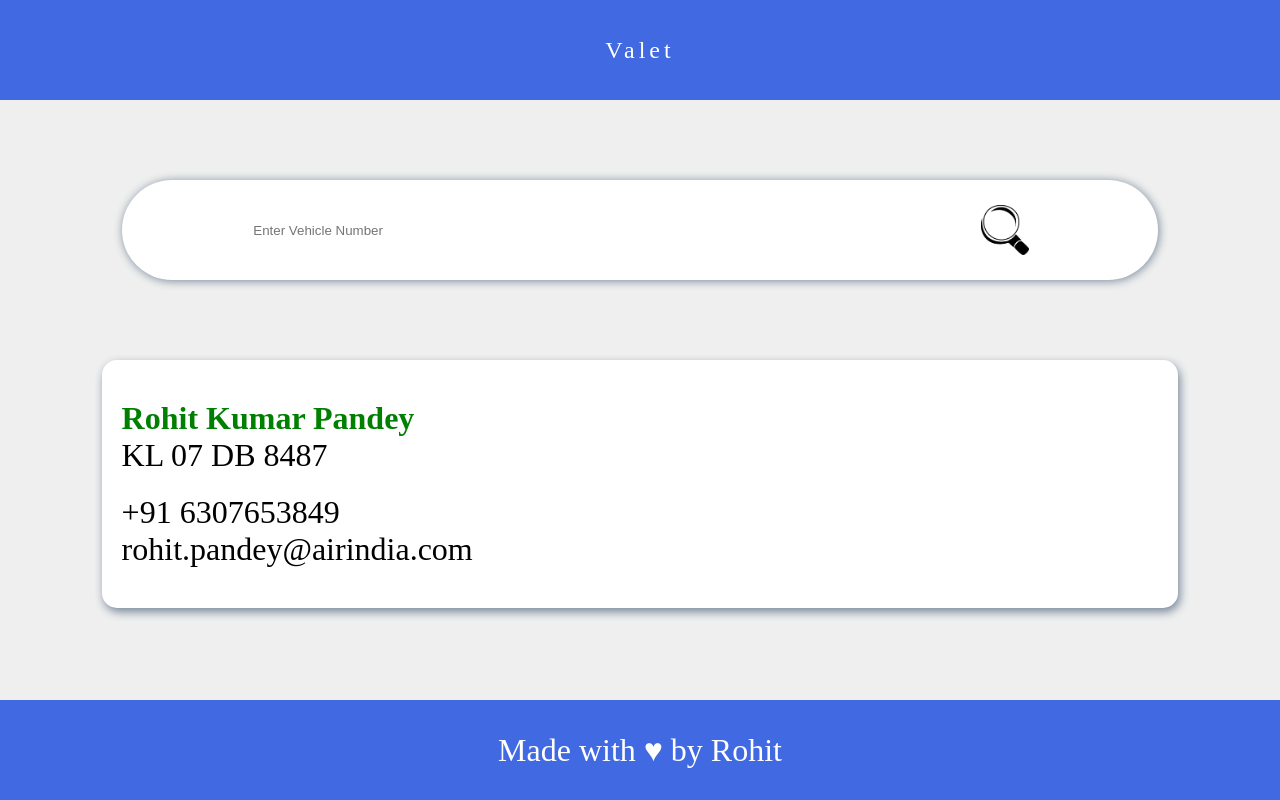
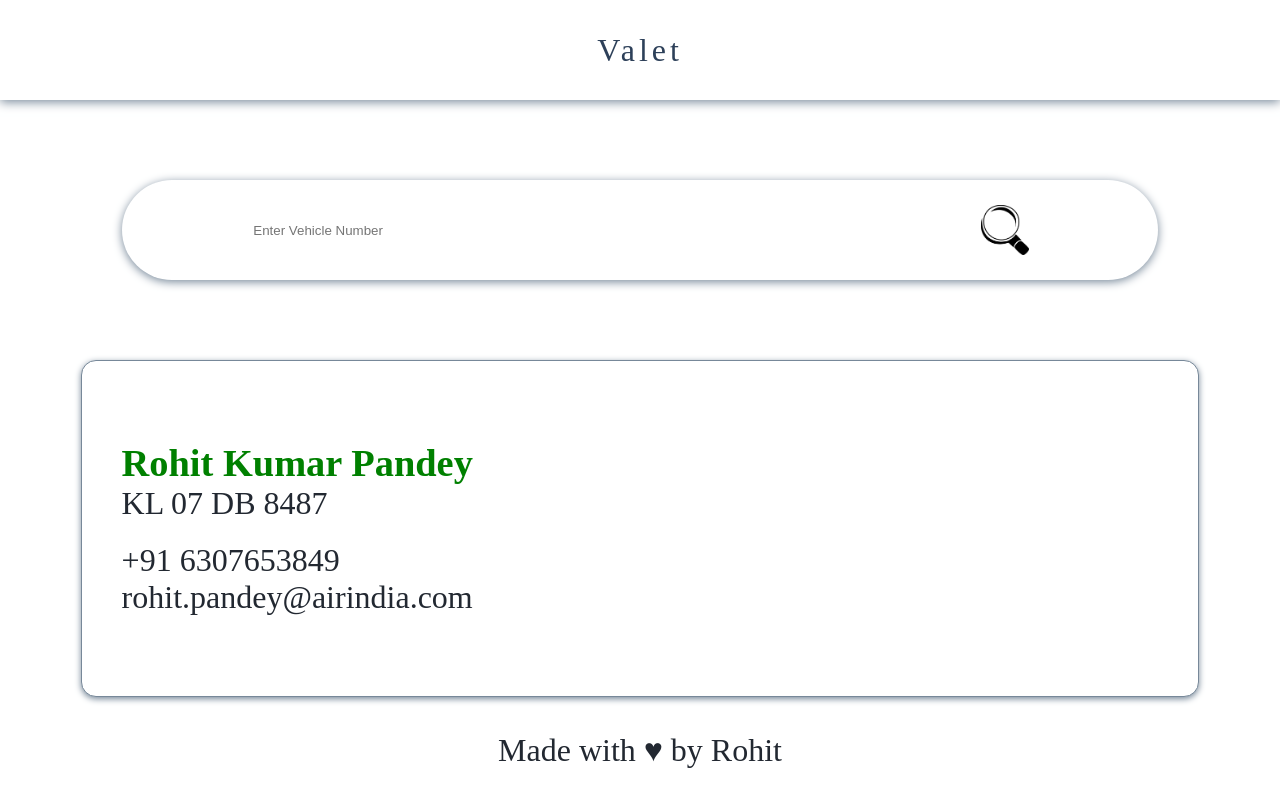
Before and after one commit to rohitkumarpandey/rohitkumarpandey.github.io, a plain HTML site: page valet/index.html in a window 1280 px wide. Drawn offline with Linux system fonts and the light colour scheme.

Commit message:
added cosmetics

```diff
--- a/valet/styles.css
+++ b/valet/styles.css
@@ -7,7 +7,7 @@ html {
     --section-height: calc(100vh - 2 * var(--header-height));
     --footer-height: var(--header-height);
     --whitish: #eeee;
-    --primary-color: royalblue;
+    --primary-color: #222831;
     --secondary-color: #2d4059;
     --orange: #ff5722;
     --finder-input-height: 100px;
@@ -17,8 +17,9 @@ body {
     margin: 0;
     width: 100%;
     height: 100%;
-    background-color: var(--whitish);
+    background-color: white;
     font-size: xx-large;
+    color: #222831;
 }
 
 header {
@@ -30,11 +31,9 @@ header {
     display: flex;
     justify-content: center;
     align-items: center;
-    font-size: 1.5rem;
     letter-spacing: 4px;
     color: var(--secondary-color);
-    background-color: royalblue;
-    color: white;
+    box-shadow: 0 2px 10px lightslategrey;
 }
 
 section {
@@ -59,8 +58,7 @@ section {
     display: flex;
     justify-content: center;
     align-items: center;
-    box-shadow: 1px 1px 10px lightslategrey;
-    background-color: white;
+    box-shadow: 0 2px 10px lightslategrey;
 }
 
 .finder-input>input {
@@ -84,13 +82,15 @@ section {
     background-color: var(--whitish);
     border-radius: 15px;
     display: flex;
-    box-shadow: 2px 4px 10px lightslategray;
+    border: 1px solid lightslategrey;
+    box-shadow: 0 2px 6px lightslategrey;
     background-color: white;
-    padding: 40px 20px;
+    padding: 80px 40px;
 }
 .vehicle-details-wrapper .name {
     color: green;
     font-weight: bolder;
+    font-size: larger;
 }
 .vehicle-details-wrapper > div:nth-child(1) > div:nth-child(3) {
     margin-top: 20px;
@@ -103,12 +103,10 @@ section {
 footer {
     width: 100%;
     height: var(--footer-height);
-    background-color: var(--primary-color);
     display: flex;
     align-items: center;
     justify-content: center;
-    color: white;
-    background-color: royalblue;
+    color: #222831;
 }
 
 
```
